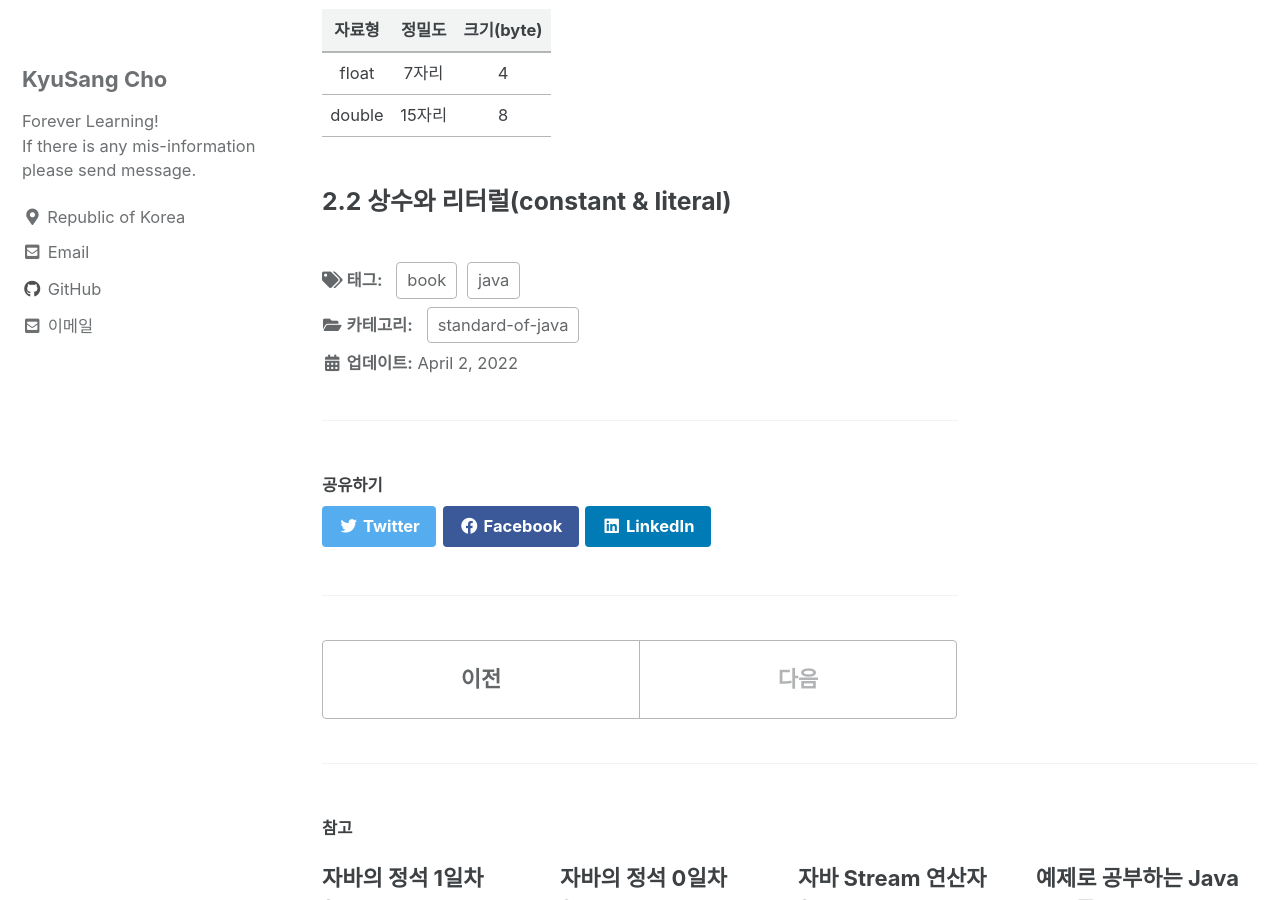
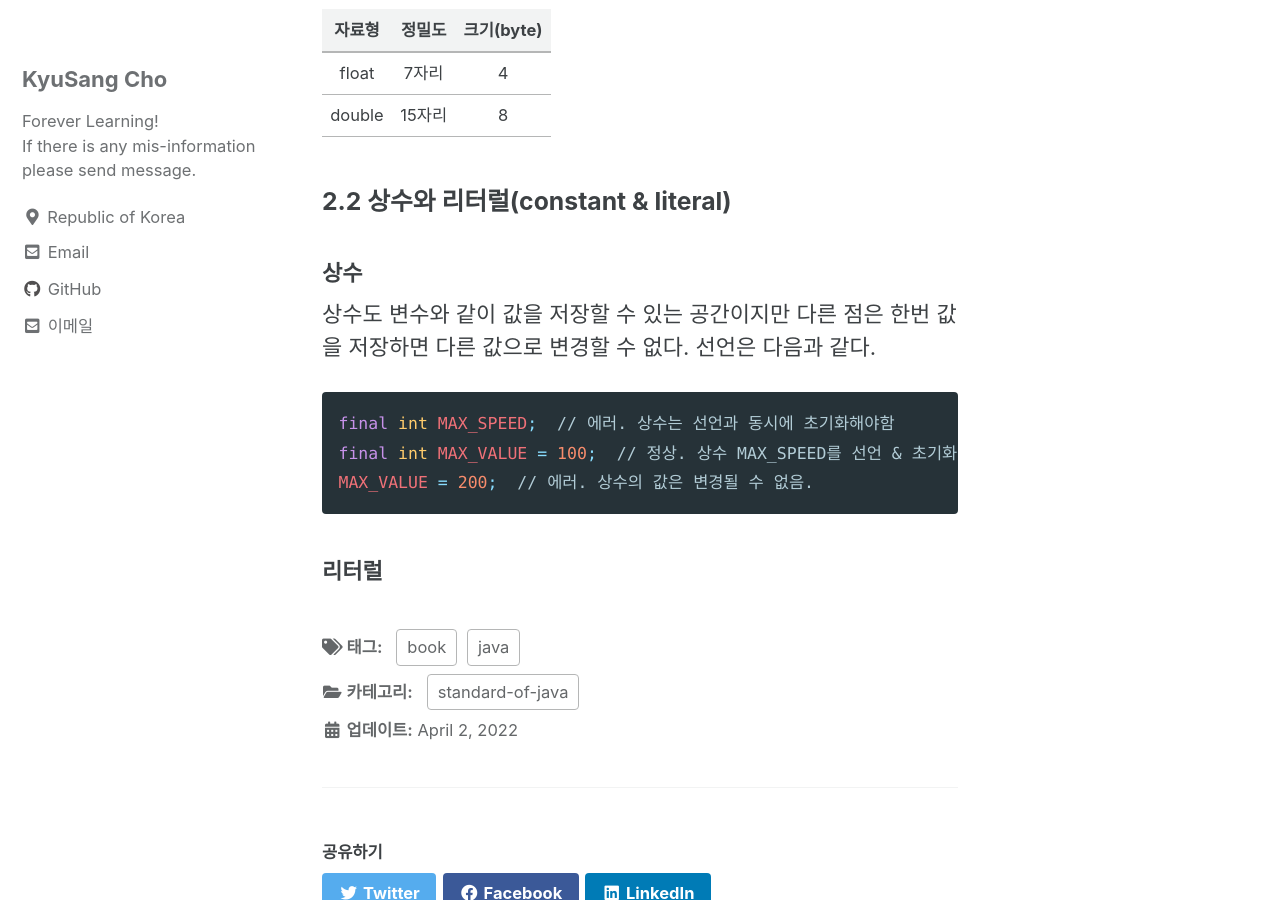
Before and after one commit to DevKS-Yet/DevKs-Yet.github.io, a Jekyll site: the page built from _posts/2022-04-02-61(standard-of-Java002).md, in a window 1280 px wide and 900 px high, scrolled down 5772 px. Built offline with Jekyll 4.4.1, drawn with Linux system fonts in a browser that asks for light colours; cached includes are drawn as plain includes.

Commit message:
20220402

````diff
--- a/_posts/2022-04-02-61(standard-of-Java002).md
+++ b/_posts/2022-04-02-61(standard-of-Java002).md
@@ -136,3 +136,13 @@ String은 `String sentence = "Hello World";`으로 선언 및 초기화까지도
 
 
 ### 2.2 상수와 리터럴(constant &amp; literal)
+
+###### 상수
+상수도 변수와 같이 값을 저장할 수 있는 공간이지만 다른 점은 한번 값을 저장하면 다른 값으로 변경할 수 없다. 선언은 다음과 같다.
+```java
+final int MAX_SPEED;  // 에러. 상수는 선언과 동시에 초기화해야함
+final int MAX_VALUE = 100;  // 정상. 상수 MAX_SPEED를 선언 & 초기화
+MAX_VALUE = 200;  // 에러. 상수의 값은 변경될 수 없음.
+```
+
+###### 리터럴
````
